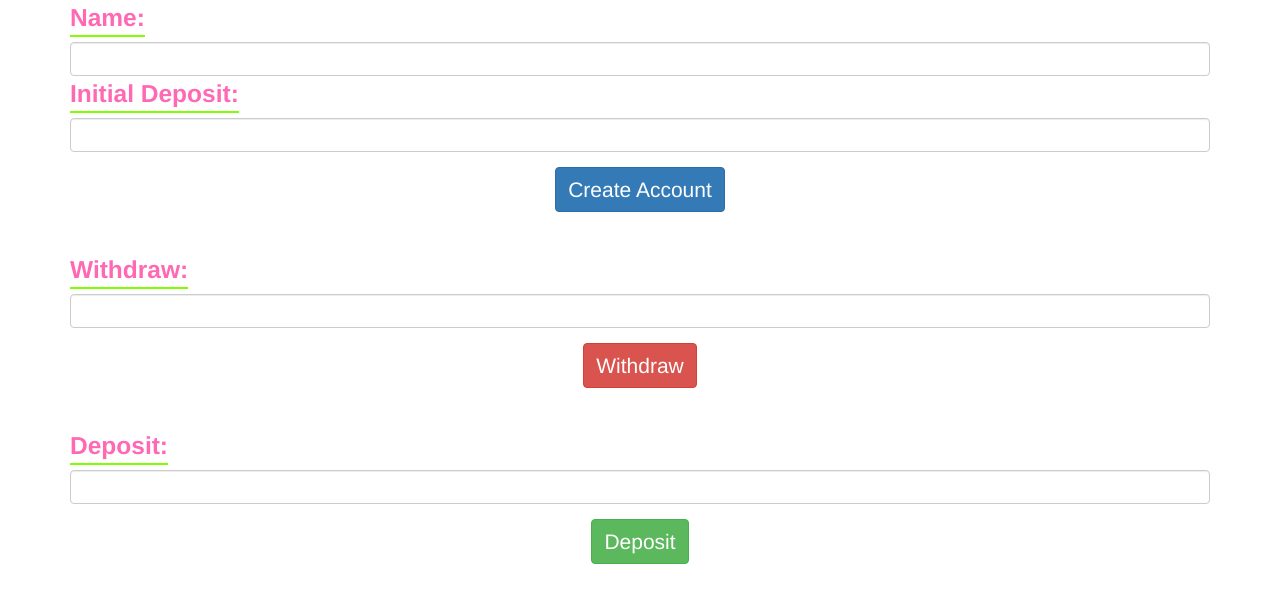
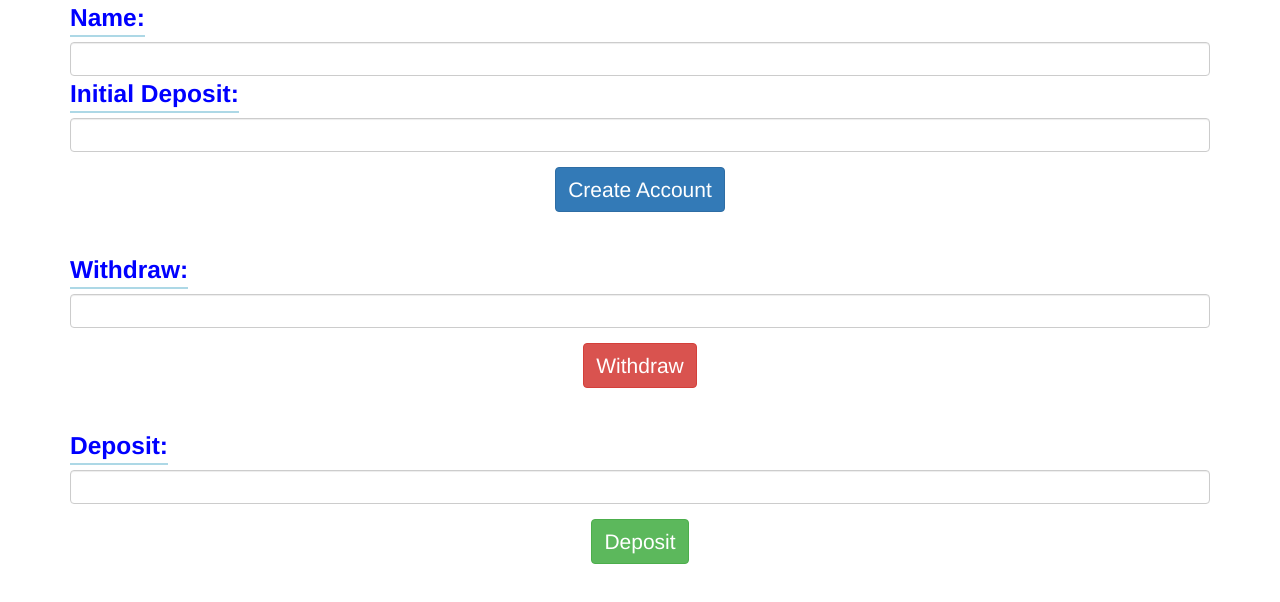
Before and after one commit to daviesre/bank-account, a plain HTML site: page index.html in a window 1280 px wide. Drawn offline with nearby package versions, Linux system fonts and the light colour scheme.

Commit message:
change minor stylings

```diff
--- a/css/styles.css
+++ b/css/styles.css
@@ -15,6 +15,6 @@ body {
 }
 
 label {
-  border-bottom: 2px solid chartreuse;
-  color: hotpink;
+  border-bottom: 2px solid lightblue;
+  color: blue;
 }
```
